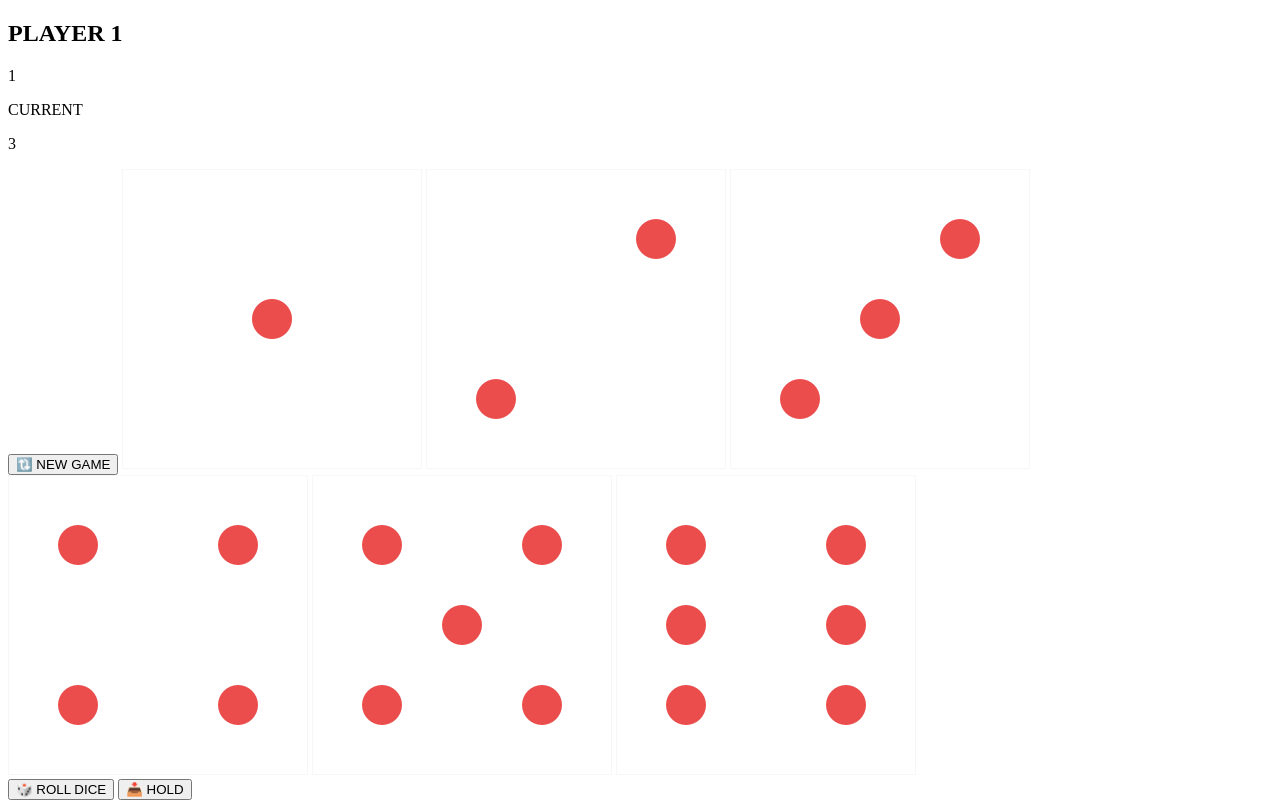
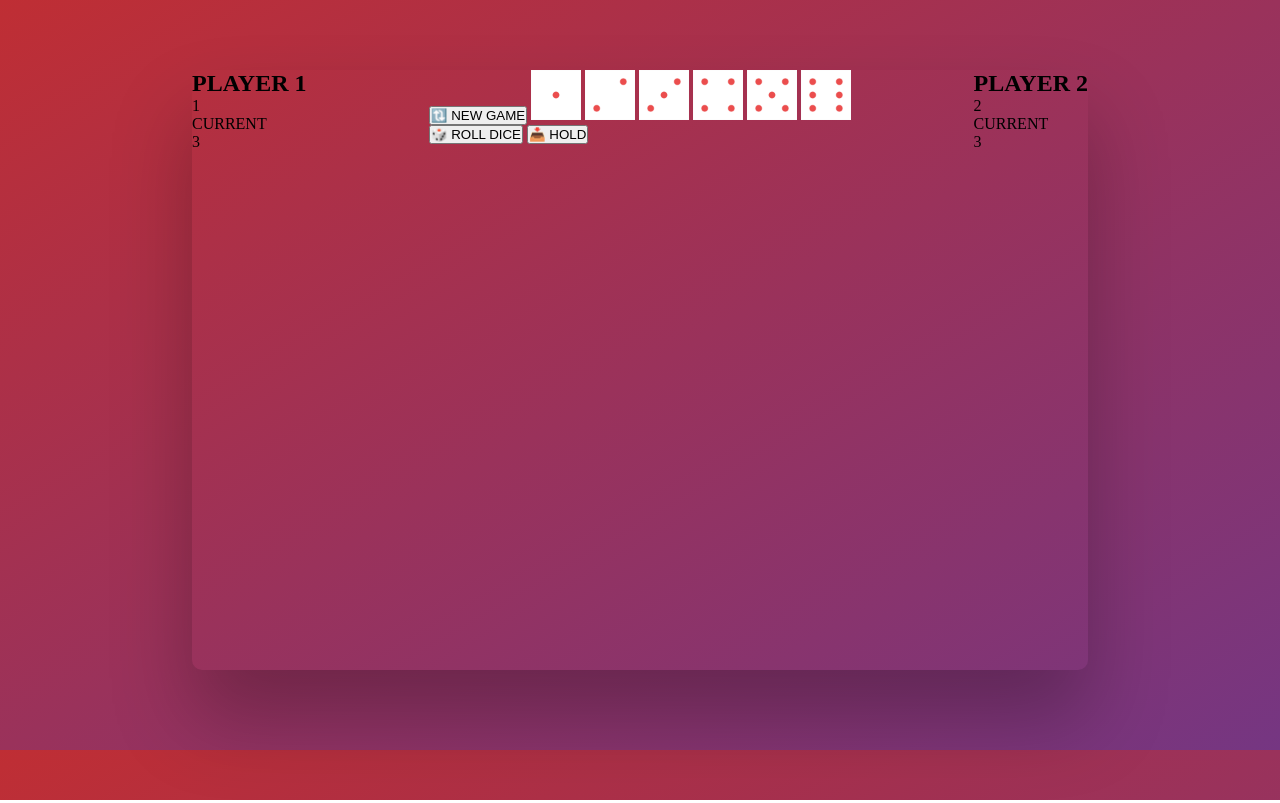
Before and after one commit to Luka-Popovic06/PIG-GAME, a plain HTML site: page index.html in a window 1280 px wide. Shown: the top 803 px of the page. Drawn offline with Linux system fonts and the light colour scheme.

Commit message:
Editing container in CSS

```diff
--- a/index.html
+++ b/index.html
@@ -4,6 +4,7 @@
     <meta charset="UTF-8" />
     <meta name="viewport" content="width=device-width, initial-scale=1.0" />
     <title>Document</title>
+    <link rel="stylesheet" href="style.css" />
   </head>
   <body>
     <div class="container">
@@ -18,12 +19,12 @@
       <div class="middle-box">
         <div>
           <button type="button" id="btn-new-game">🔃 NEW GAME</button>
-          <img src="dice-1.png" alt="dice-1" />
-          <img src="dice-2.png" alt="dice-2" />
-          <img src="dice-3.png" alt="dice-3" />
-          <img src="dice-4.png" alt="dice-4" />
-          <img src="dice-5.png" alt="dice-5" />
-          <img src="dice-6.png" alt="dice-6" />
+          <img src="dice-1.png" alt="dice-1" width="50" />
+          <img src="dice-2.png" alt="dice-2" width="50" />
+          <img src="dice-3.png" alt="dice-3" width="50" />
+          <img src="dice-4.png" alt="dice-4" width="50" />
+          <img src="dice-5.png" alt="dice-5" width="50" />
+          <img src="dice-6.png" alt="dice-6" width="50" />
         </div>
         <div>
           <button type="button">🎲 ROLL DICE</button>
--- /dev/null
+++ b/style.css
@@ -0,0 +1,20 @@
+* {
+  margin: 0;
+  padding: 0;
+}
+body {
+  background-image: linear-gradient(to top left, #753682 0%, #bf2e34 100%);
+}
+.container {
+  width: 70%;
+  height: 600px;
+  margin: auto;
+  margin-top: 70px;
+  margin-bottom: 80px;
+  border-radius: 10px;
+  display: flex;
+  justify-content: space-between;
+  position: relative;
+  box-shadow: 0 3rem 5rem rgba(0, 0, 0, 0.25);;
+  background-color: background-color: rgba(255, 255, 255, 0.35);
+}
```
